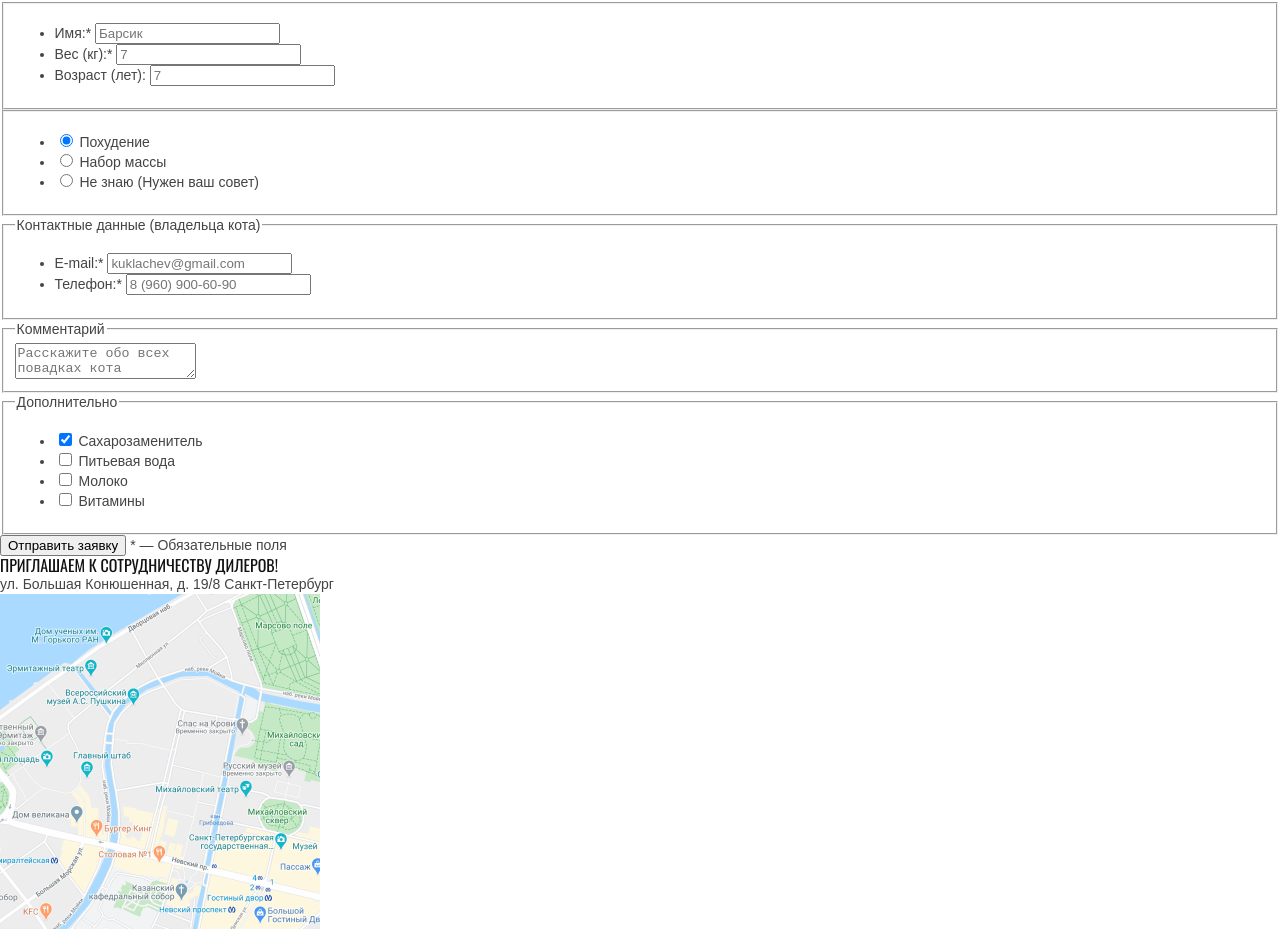
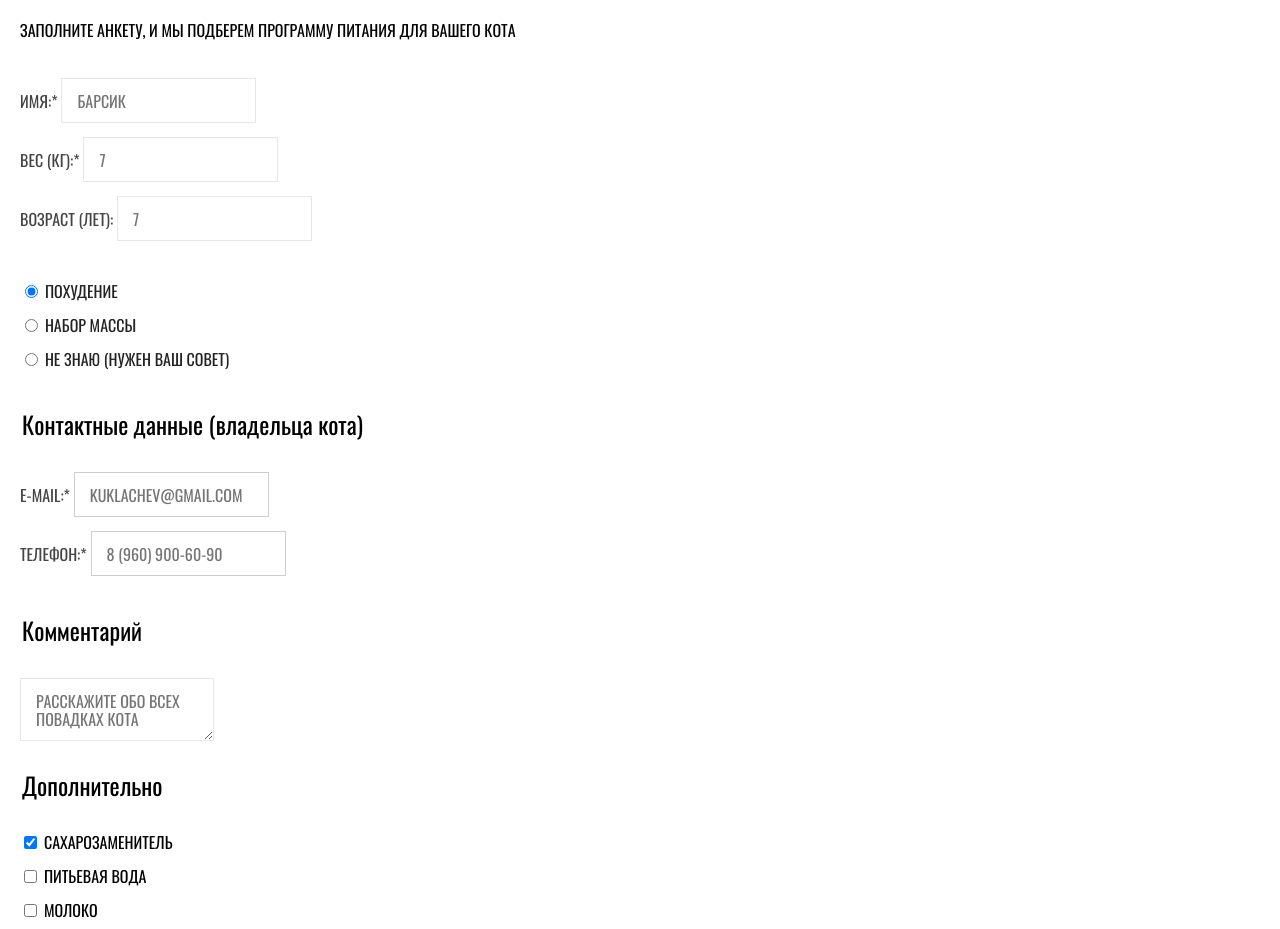
Before and after one commit to easternleaves/126260-cat-energy-22, a website: page source/form.html in a window 1280 px wide. Shown: the part 326-1255 px from the top of the page. Drawn offline with nearby package versions, Linux system fonts and the light colour scheme; files that its build step writes are made by us from their sources.

Commit message:
Добавляет стилизацию страницы формы

```diff
--- a/source/form.html
+++ b/source/form.html
@@ -15,12 +15,12 @@
         <div class="main-nav__wrapper">
           <ul class="main-nav__list site-list">
             <li class="site-list__item">
-              <a href="index.html">
+              <a class="site-list__item-link" href="index.html">
                 Главная
               </a>
             </li>
             <li class="site-list__item">
-              <a href="catalog.html">
+              <a class="site-list__item-link" href="catalog.html">
                 Каталог Продукции
               </a>
             </li>
@@ -34,89 +34,89 @@
       </nav>
     </header>
     <main class="page-main">
-      <section class="form">
-        <h1 class="form__title">Подбор программы</h1>
-        <p class="form__description">
+      <section class="selection">
+        <h1 class="selection__title">Подбор программы</h1>
+        <p class="selection__description">
           Заполните анкету, и мы подберем программу питания для вашего кота
         </p>
-        <form class="program-form" action="https://echo.htmlacademy.ru" method="post">
-          <fieldset class="program-form__fieldset">
-            <ul class="program-form__list">
-              <li class="program-form__item">
-                <label class="program-form__label" for="cat-name">Имя:*</label>
-                <input class="program-form__field" type="text" id="cat-name" name="cat-name" placeholder="Барсик" required>
+        <form class="selection-form" action="https://echo.htmlacademy.ru" method="post">
+          <fieldset class="selection-form__fieldset">
+            <ul class="selection-form__list">
+              <li class="selection-form__item">
+                <label class="selection-form__label" for="cat-name">Имя:*</label>
+                <input class="selection-form__field" type="text" id="cat-name" name="cat-name" placeholder="Барсик" required>
               </li>
-              <li class="program-form__item">
-                <label class="program-form__label" for="cat-weight">Вес (кг):*</label>
-                <input class="program-form__field" type="number" id="cat-weight" name="cat-weight" placeholder="7" required>
+              <li class="selection-form__item">
+                <label class="selection-form__label" for="cat-weight">Вес (кг):*</label>
+                <input class="selection-form__field" type="number" id="cat-weight" name="cat-weight" placeholder="7" required>
               </li>
-              <li class="program-form__item">
-                <label class="program-form__label" for="cat-age">Возраст (лет):</label>
-                <input class="program-form__field" type="number" id="cat-age" name="cat-age" placeholder="7">
+              <li class="selection-form__item">
+                <label class="selection-form__label" for="cat-age">Возраст (лет):</label>
+                <input class="selection-form__field" type="number" id="cat-age" name="cat-age" placeholder="7">
               </li>
             </ul>
           </fieldset>
-          <fieldset class="program-form__fieldset">
-            <ul class="program-form__list">
-              <li class="program-form__item">
-                <input class="program-form__radio" type="radio" id="slim" name="slim" value="slim" checked>
-                <label class="program-form__label-radio" for="slim">Похудение</label>
+          <fieldset class="selection-form__fieldset">
+            <ul class="selection-form__list">
+              <li class="selection-form__item">
+                <input class="selection-form__radio" type="radio" id="slim" name="slim" value="slim" checked>
+                <label class="selection-form__label-radio" for="slim">Похудение</label>
               </li>
-              <li class="program-form__item">
-                <input class="program-form__radio" type="radio" id="mass" name="mass" value="mass">
-                <label class="program-form__label-radio" for="mass">Набор массы</label>
+              <li class="selection-form__item">
+                <input class="selection-form__radio" type="radio" id="mass" name="mass" value="mass">
+                <label class="selection-form__label-radio" for="mass">Набор массы</label>
               </li>
-              <li class="program-form__item">
-                <input class="program-form__radio" type="radio" id="advice" name="advice" value="advice">
-                <label class="program-form__label-radio" for="advice">Не знаю (Нужен ваш совет)</label>
+              <li class="selection-form__item">
+                <input class="selection-form__radio" type="radio" id="advice" name="advice" value="advice">
+                <label class="selection-form__label-radio" for="advice">Не знаю (Нужен ваш совет)</label>
               </li>
             </ul>
           </fieldset>
-          <fieldset class="program-form__fieldset">
-            <legend class="program-form__title">Контактные данные (владельца кота)</legend>
-            <ul class="program-form__list">
-              <li class="program-form__item">
-                <label class="program-form__label" for="email">E-mail:*</label>
-                <input class="program-form__field" type="email" id="email" name="email" placeholder="kuklachev@gmail.com" required>
+          <fieldset class="selection-form__fieldset">
+            <legend class="selection-form__title">Контактные данные (владельца кота)</legend>
+            <ul class="selection-form__list">
+              <li class="selection-form__item">
+                <label class="selection-form__label" for="email">E-mail:*</label>
+                <input class="selection-form__owner-field" type="email" id="email" name="email" placeholder="kuklachev@gmail.com" required>
               </li>
-              <li class="program-form__item">
-                <label class="program-form__label" for="phone">Телефон:*</label>
-                <input class="program-form__field" type="number" id="phone" name="phone" placeholder="8 (960) 900-60-90" required>
+              <li class="selection-form__item">
+                <label class="selection-form__label" for="phone">Телефон:*</label>
+                <input class="selection-form__owner-field" type="number" id="phone" name="phone" placeholder="8 (960) 900-60-90" required>
               </li>
             </ul>
           </fieldset>
-          <fieldset class="program-form__fieldset">
-            <legend class="program-form__title">Комментарий</legend>
+          <fieldset class="selection-form__fieldset">
+            <legend class="selection-form__title">Комментарий</legend>
             <label class="visually-hidden" for="comment">Комментарий</label>
-            <textarea class="program-form__comment-field" id="comment" name="comment" placeholder="Расскажите обо всех повадках кота"></textarea>
+            <textarea class="selection-form__comment-field" id="comment" name="comment" placeholder="Расскажите обо всех повадках кота"></textarea>
           </fieldset>
-          <fieldset class="program-form__fieldset">
-            <legend class="program-form__title">Дополнительно</legend>
-            <ul class="program-form__list">
-              <li class="program-form__item">
-                <input class="program-form__checkbox" type="checkbox" id="sweetener" name="sweetener" value="sweetener" checked>
-                <label class="program-form__label-checkbox" for="sweetener">Cахарозаменитель</label>
+          <fieldset class="selection-form__fieldset">
+            <legend class="selection-form__title">Дополнительно</legend>
+            <ul class="selection-form__list">
+              <li class="selection-form__item">
+                <input class="selection-form__checkbox" type="checkbox" id="sweetener" name="sweetener" value="sweetener" checked>
+                <label class="selection-form__label-checkbox" for="sweetener">Cахарозаменитель</label>
               </li>
-              <li class="program-form__item">
-                <input class="program-form__checkbox" type="checkbox" id="water" name="water" value="water">
-                <label class="program-form__label-checkbox" for="water">Питьевая вода</label>
+              <li class="selection-form__item">
+                <input class="selection-form__checkbox" type="checkbox" id="water" name="water" value="water">
+                <label class="selection-form__label-checkbox" for="water">Питьевая вода</label>
               </li>
-              <li class="program-form__item">
-                <input class="program-form__checkbox" type="checkbox" id="milk" name="milk" value="milk">
-                <label class="program-form__label-checkbox" for="milk">Молоко</label>
+              <li class="selection-form__item">
+                <input class="selection-form__checkbox" type="checkbox" id="milk" name="milk" value="milk">
+                <label class="selection-form__label-checkbox" for="milk">Молоко</label>
               </li>
-              <li class="program-form__item">
-                <input class="program-form__checkbox" type="checkbox" id="vitamins" name="vitamins" value="vitamins">
-                <label class="program-form__label-checkbox" for="vitamins">Витамины</label>
+              <li class="selection-form__item">
+                <input class="selection-form__checkbox" type="checkbox" id="vitamins" name="vitamins" value="vitamins">
+                <label class="selection-form__label-checkbox" for="vitamins">Витамины</label>
               </li>
             </ul>
           </fieldset>
-          <button class="program-form__button" type="submit">Отправить заявку</button>
-          <span class="program-form__legend">* — Обязательные поля</span>
+          <button class="selection-form__button button" type="submit">Отправить заявку</button>
+          <span class="selection-form__legend">* — Обязательные поля</span>
         </form>
       </section>
       <section class="map">
-        <div class="map__description map__description--inner">
+        <div class="map__contacts map__contacts--inner">
           <h2 class="visually-hidden">Где мы находимся</h2>
           <p class="map__offer">
             Приглашаем к сотрудничеству дилеров!
--- a/source/sass/blocks/button.scss
+++ b/source/sass/blocks/button.scss
@@ -8,4 +8,5 @@
   text-decoration: none;
   color: $basic-white;
   background-color: $basic-green;
+  cursor: pointer;
 }
--- a/source/sass/blocks/map.scss
+++ b/source/sass/blocks/map.scss
@@ -3,6 +3,10 @@
   padding-top: 28px;
   padding-bottom: 28px;
   background-color: $basic-white;
+
+  &--inner {
+    background-color: $basic-grey;
+  }
 }
 
 .map__offer {
--- /dev/null
+++ b/source/sass/blocks/selection-form.scss
@@ -0,0 +1,84 @@
+.selection-form {
+  margin-bottom: 32px;
+}
+
+.selection-form__fieldset {
+  padding: 0;
+  margin: 0;
+  border: 0;
+  margin-bottom: 27px;
+}
+
+.selection-form__list {
+  @include reset-list;
+}
+
+.selection-form__item {
+  margin-bottom: 14px;
+}
+
+.selection-form__label,
+.selection-form__field,
+.selection-form__owner-field,
+.selection-form__comment-field {
+  @include main-font;
+  font-size: 16px;
+  font-weight: normal;
+  line-height: 18px;
+  text-transform: uppercase;
+  color: $special_dark-grey;
+}
+
+.selection-form__field,
+.selection-form__owner-field,
+.selection-form__comment-field {
+  box-sizing: border-box;
+  padding-left: 15px;
+  padding-right: 15px;
+  padding-top: 13px;
+  padding-bottom: 12px;
+  border: 1px solid $special_grey-5;
+}
+
+.selection-form__owner-field {
+  border: 1px solid $special-grey;
+}
+
+.selection-form__label-radio {
+  @include main-font;
+  font-size: 16px;
+  font-weight: normal;
+  line-height: 18px;
+  text-transform: uppercase;
+  color: $special_dark-grey-2;
+}
+
+.selection-form__title {
+  @include main-font;
+  margin-bottom: 35px;
+  font-size: 24px;
+  font-weight: normal;
+  line-height: 26px;
+  color: $basic-black;
+}
+
+.selection-form__label-checkbox {
+  @include main-font;
+  font-size: 16px;
+  font-weight: normal;
+  line-height: 18px;
+  text-transform: uppercase;
+  color: $basic-black;
+}
+
+.selection-form__button {
+  padding-top: 10px;
+  padding-bottom: 10px;
+  border: 0;
+}
+
+.selection-form__legend {
+  font-size: 14px;
+  line-height: 16px;
+  color: $basic-black;
+}
--- /dev/null
+++ b/source/sass/blocks/selection.scss
@@ -0,0 +1,26 @@
+.selection {
+  padding-left: 20px;
+  padding-right: 20px;
+}
+
+.selection__title {
+  @include main-font;
+  margin: 0;
+  margin-top: 27px;
+  margin-bottom: 37px;
+  font-size: 36px;
+  font-weight: normal;
+  line-height: 40px;
+  color: $basic-black;
+}
+
+.selection__description {
+  @include main-font;
+  margin: 0;
+  margin-bottom: 39px;
+  font-size: 16px;
+  font-weight: normal;
+  line-height: 18px;
+  text-transform: uppercase;
+  color: $basic-black;
+}
--- a/source/sass/global/colors.scss
+++ b/source/sass/global/colors.scss
@@ -10,6 +10,7 @@ $special-grey: #cdcdcd;
 $special-grey-2: #ebebeb;
 $special_grey-3: #666666;
 $special_grey-4: #d9d9d9;
+$special_grey-5: #e7e7e7;
 $special_dark-grey: #444444;
 $special_dark-grey-2: #222222;
 $status_error: #ff8282;
--- a/source/sass/style.scss
+++ b/source/sass/style.scss
@@ -14,6 +14,8 @@
 @import "blocks/page-header.scss";
 @import "blocks/page-main.scss";
 @import "blocks/promo.scss";
+@import "blocks/selection";
+@import "blocks/selection-form.scss";
 @import "blocks/site-list.scss";
 @import "blocks/social.scss";
 @import "blocks/specification.scss";
```
Also changed, not shown: source/sass/blocks/promo.scss (+3 -5 lines).
